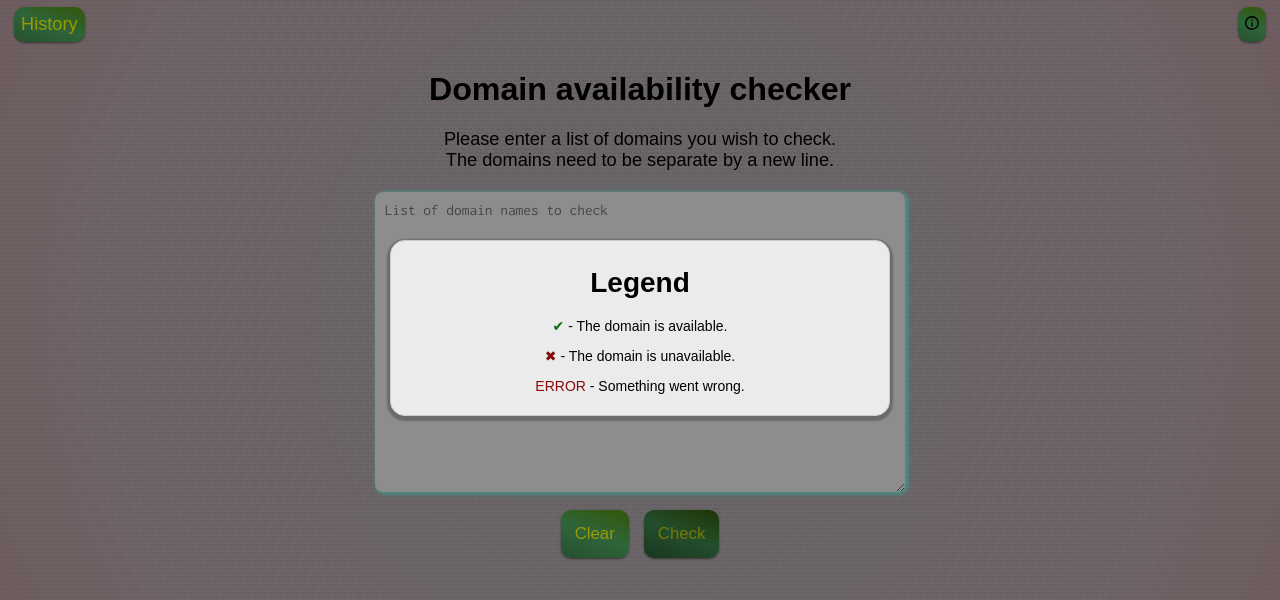
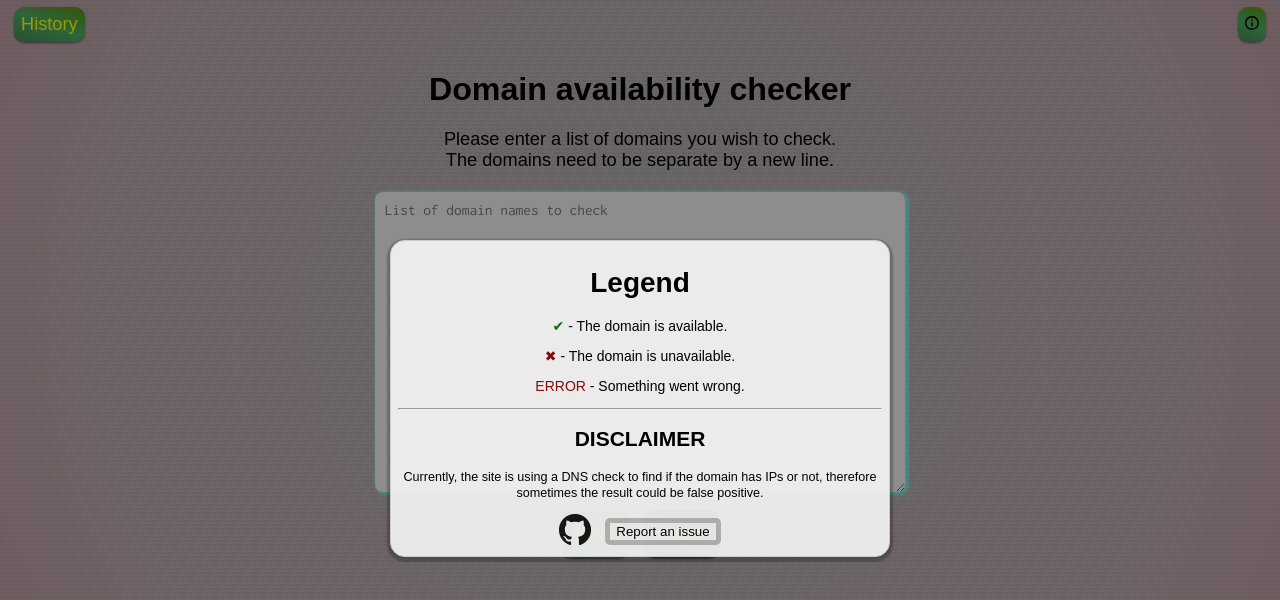
Before and after one commit to mendz/domain-availability-checker, a React (Create React App) app: page / in a window 1280 px wide. Both pictures are taken after a click on the button 1252 px from the left and 24 px from the top of the page. Shown: the top 600 px of the page. Built offline with nearby package versions, Linux system fonts and the light colour scheme; a web font is replaced by a local one.

Commit message:
add github link and button to report - WIP  - button not work

```diff
--- a/src/components/Info/Info.js
+++ b/src/components/Info/Info.js
@@ -2,20 +2,38 @@ import React from 'react';
 import SymbolsCheck from '../UI/SymbolsCheck/SymbolsCheck';
 
 import classes from './Info.module.css';
+
+import { reportFeedback } from '../../utils/setupErrorsTrack';
+import githubMark from '../../assets/icons/github-mark-32px.png';
 
 const Info = () => {
    return (
       <div className={classes.Info}>
          <h1>Legend</h1>
          <p>
-            <SymbolsCheck type="success"/> - The domain is available.
+            <SymbolsCheck type="success" /> - The domain is available.
          </p>
          <p>
-            <SymbolsCheck type="fail"/> - The domain is unavailable.
+            <SymbolsCheck type="fail" /> - The domain is unavailable.
          </p>
          <p>
-            <SymbolsCheck type="error"/> - Something went wrong.
+            <SymbolsCheck type="error" /> - Something went wrong.
          </p>
+         <hr />
+         <h2>DISCLAIMER</h2>
+         <p>
+            <small>Currently, the site is using a DNS check to find if the domain has IPs or not, therefore sometimes the result could be false positive.</small>
+         </p>
+         <footer className={classes.Footer}>
+            <a
+               href="https://github.com/mendz/domain-availability-checker"
+               target="_blank"
+               rel="noopener noreferrer"
+               title="Site Github Repository">
+               <img src={githubMark} alt="Github Mark" />
+            </a>
+            <button onClick={() => reportFeedback()}>Report an issue</button>
+         </footer>
       </div>
    )
 }
--- a/src/components/Info/Info.module.css
+++ b/src/components/Info/Info.module.css
@@ -2,3 +2,17 @@
   text-align: center;
   padding: 0.5rem;
 }
+
+.Footer {
+  display: flex;
+  justify-content: center;
+  align-items: center;
+}
+
+.Footer button {
+  margin-left: 1rem;
+  cursor: pointer;
+  background: transparent;
+  border: 5px solid rgba(0, 0, 0, 0.25);
+  border-radius: 5px;
+}
--- a/src/utils/setupErrorsTrack.js
+++ b/src/utils/setupErrorsTrack.js
@@ -2,7 +2,8 @@ import * as Sentry from '@sentry/browser';
 import { version } from '../../package.json';
 
 function initSentry() {
-   if (process.env.NODE_ENV === 'production') {
+   if (process.env.NODE_ENV !== 'production') {
+      console.log('process.env.NODE_ENV:', process.env.NODE_ENV)
       Sentry.init({
          dsn: "https://6b862531cc6b4c46bad00b3e86a9752f@sentry.io/1498890",
          release: version
@@ -21,7 +22,13 @@ function throwError(event, data) {
    });
 }
 
+function reportFeedback() {
+   alert('test');
+   Sentry.showReportDialog();
+}
+
 export default initSentry;
 export {
-   throwError
+   throwError,
+   reportFeedback
 }
```
